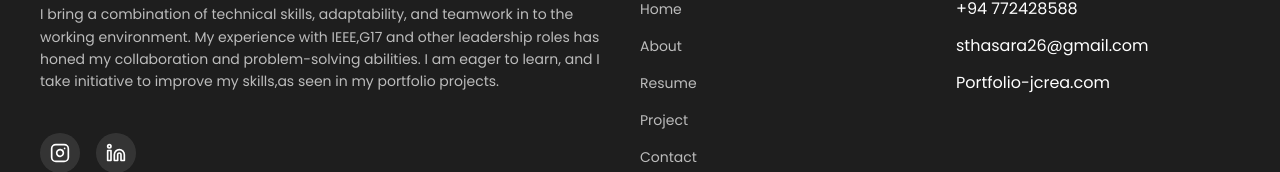
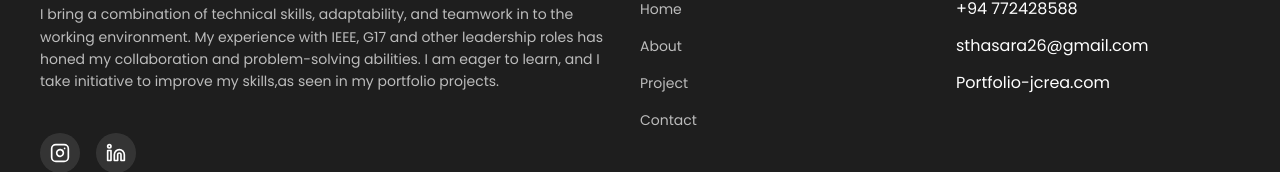
Before and after one commit to ThasaraSurage/Portfolio, a React (Create React App) app: page / in a window 1280 px wide. Shown: the part 2226-2398 px from the top of the page. Built offline with nearby package versions, Linux system fonts and the light colour scheme.

Commit message:
footer changed

```diff
--- a/src/components/Footer.js
+++ b/src/components/Footer.js
@@ -175,7 +175,7 @@ const Footer = () => {
             </Logo>
             <LogoDescription>
               I bring a combination of technical skills, adaptability, and teamwork in to the working environment.
-              My experience with IEEE,G17 and other leadership roles has honed my collaboration and problem-solving
+              My experience with IEEE, G17 and other leadership roles has honed my collaboration and problem-solving
               abilities. I am eager to learn, and I take initiative to improve my skills,as seen in my portfolio projects.
             </LogoDescription>
             <SocialIcons>
@@ -201,11 +201,6 @@ const Footer = () => {
               <NavItem>
                 <a href="#about" onClick={(e) => scrollToSection("about", e)}>
                   About
-                </a>
-              </NavItem>
-              <NavItem>
-                <a href="#resume" onClick={(e) => scrollToSection("resume", e)}>
-                  Resume
                 </a>
               </NavItem>
               <NavItem>
```
